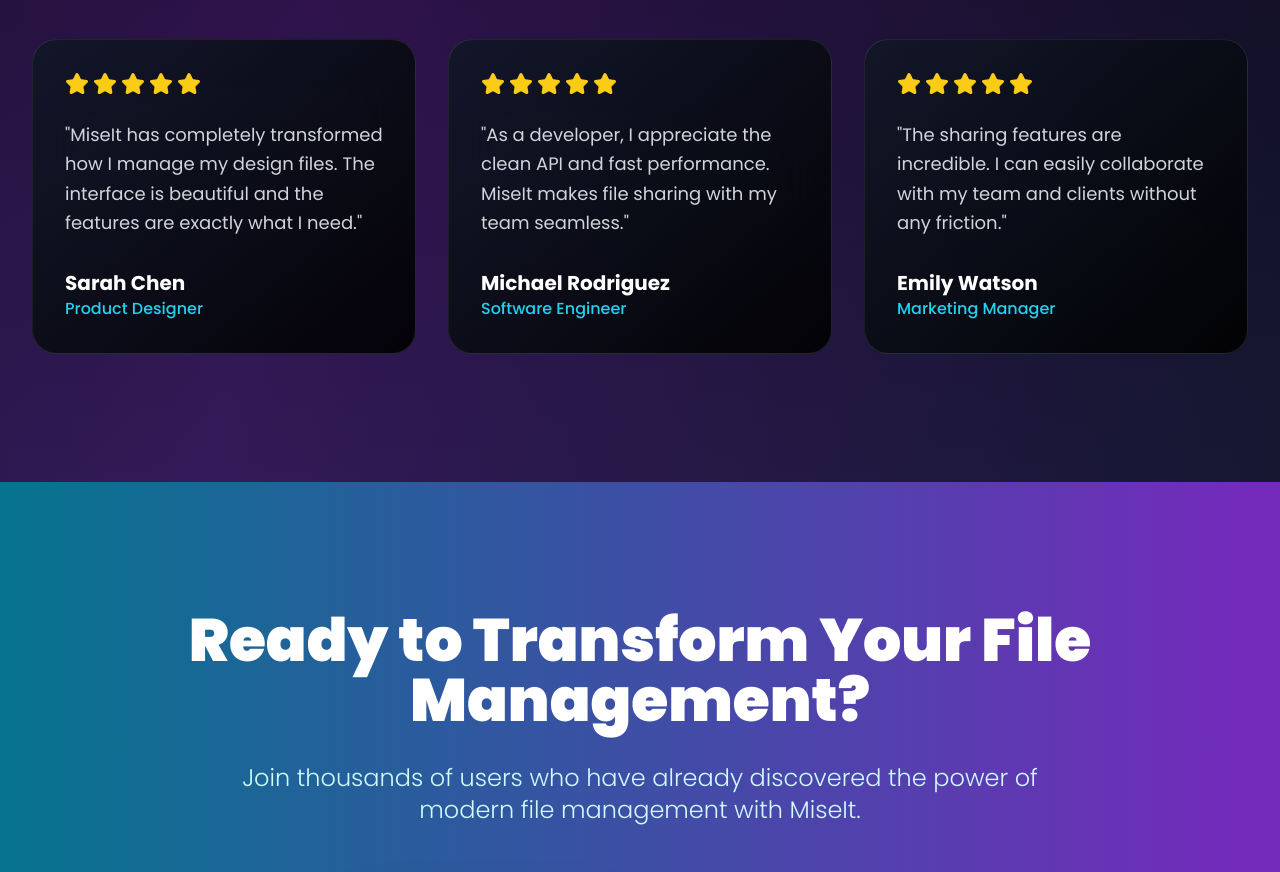
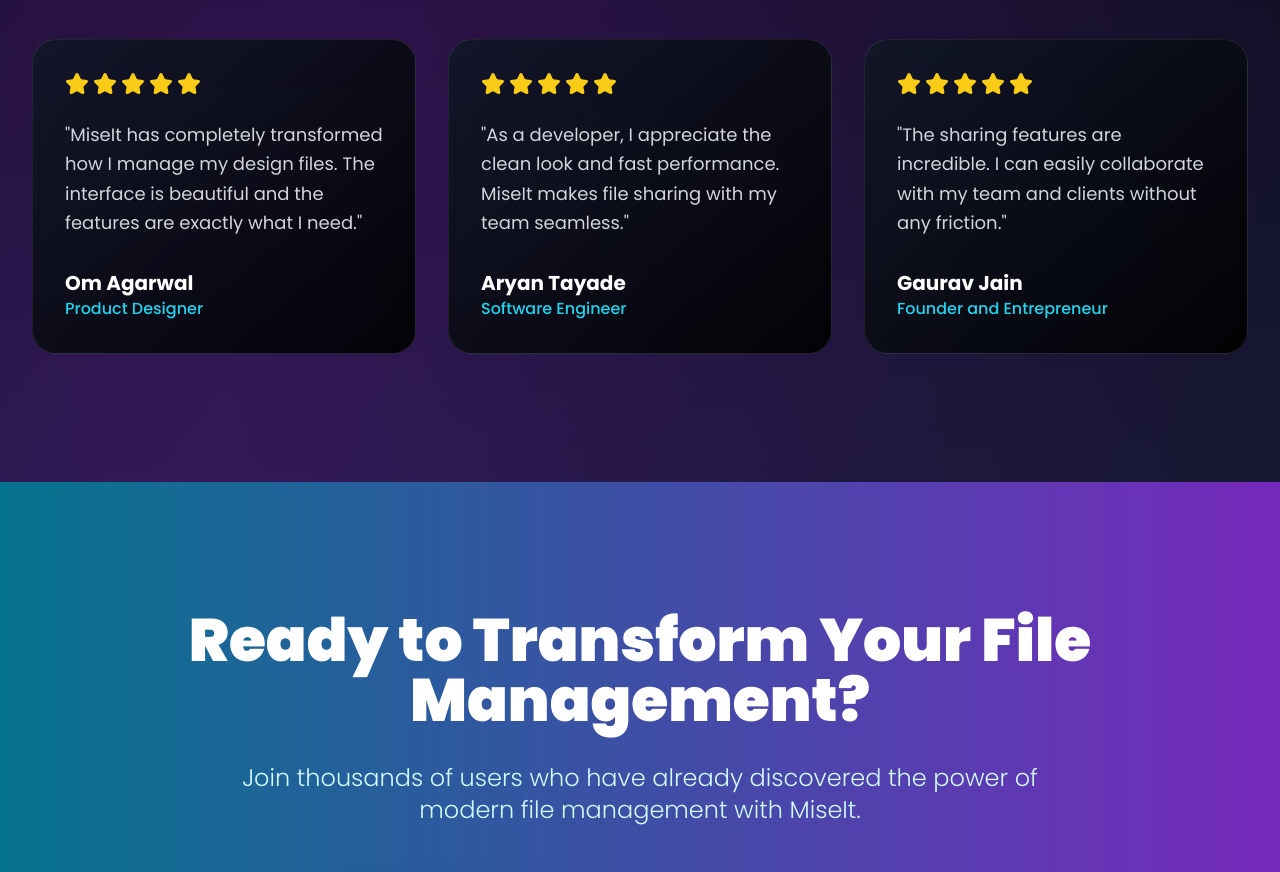
Before and after one commit to TanmayBansa1/MiseIt, a Next.js app: page /landing in a window 1280 px wide. Shown: the part 4260-5132 px from the top of the page. Built offline with nearby package versions, Linux system fonts and the light colour scheme.

Commit message:
added real reviews

```diff
--- a/components/landing/TestimonialsSection.tsx
+++ b/components/landing/TestimonialsSection.tsx
@@ -6,20 +6,20 @@
 export const TestimonialsSection: React.FC = () => {
   const testimonials = [
     {
-      name: "Sarah Chen",
+      name: "Om Agarwal",
       role: "Product Designer",
       content: "MiseIt has completely transformed how I manage my design files. The interface is beautiful and the features are exactly what I need.",
       rating: 5
     },
     {
-      name: "Michael Rodriguez",
+      name: "Aryan Tayade",
       role: "Software Engineer",
-      content: "As a developer, I appreciate the clean API and fast performance. MiseIt makes file sharing with my team seamless.",
+      content: "As a developer, I appreciate the clean look and fast performance. MiseIt makes file sharing with my team seamless.",
       rating: 5
     },
     {
-      name: "Emily Watson",
-      role: "Marketing Manager",
+      name: "Gaurav Jain",
+      role: "Founder and Entrepreneur",
       content: "The sharing features are incredible. I can easily collaborate with my team and clients without any friction.",
       rating: 5
     }
```
